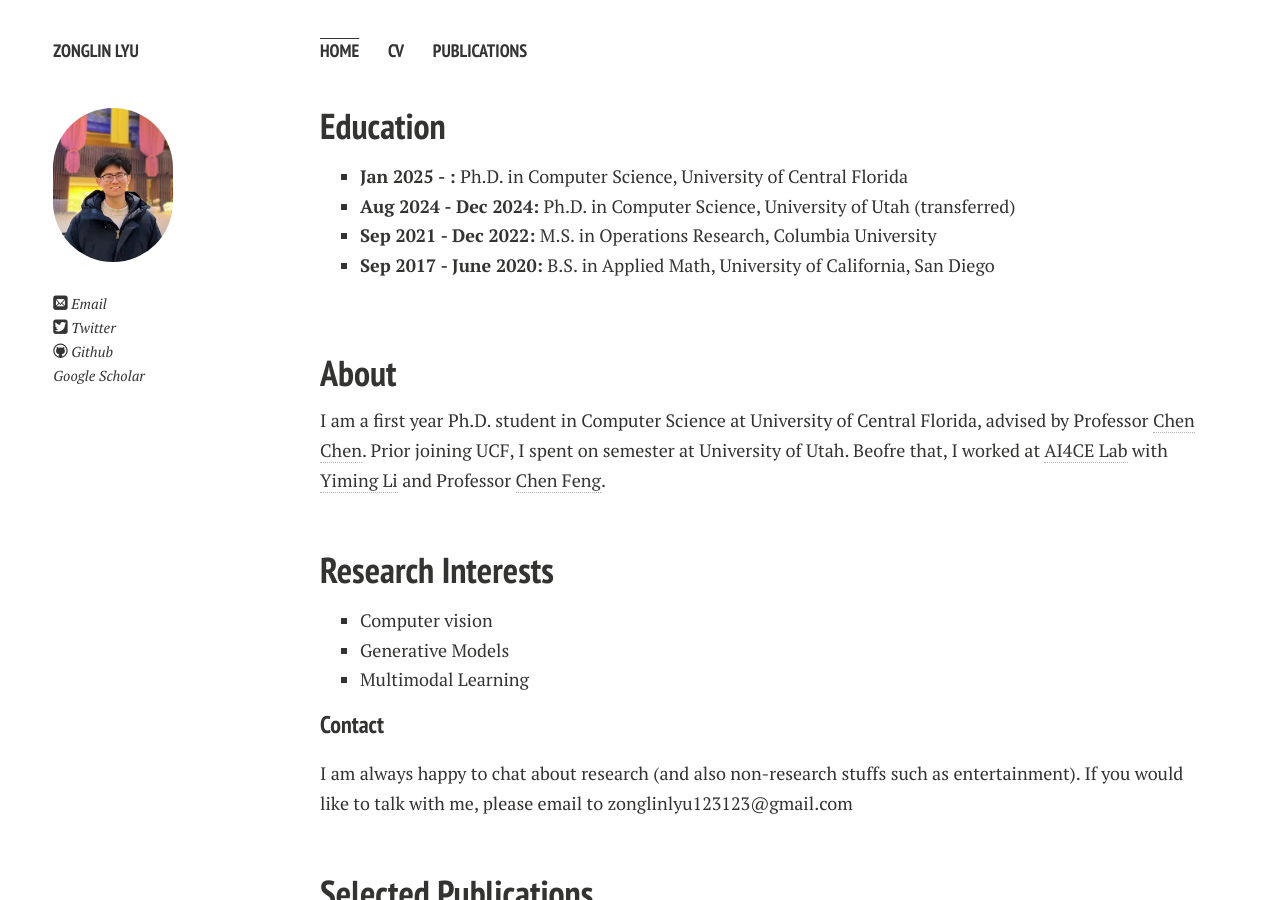
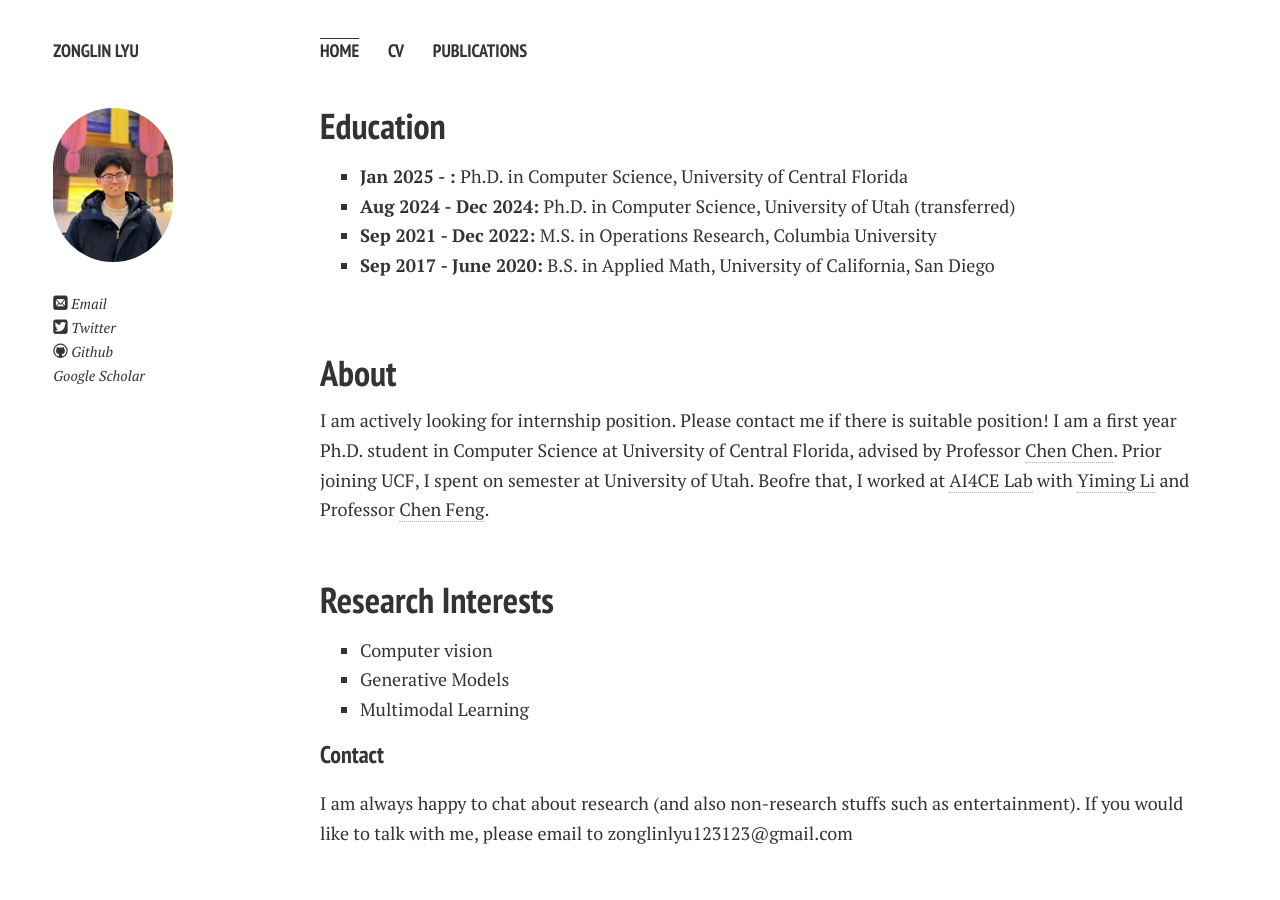
Before and after one commit to ZonglinL/ZonglinL.github.io, a Jekyll site: the page built from index.md, in a window 1280 px wide and 900 px high. Built offline with Jekyll 4.4.1, drawn with Linux system fonts in a browser that asks for light colours; nearby versions of some CDN libraries; comment, search, counter and statistics services are not loaded; a style sheet for code colours, icons or effects is not loaded; our own code applies the rules of GitHub Pages for plain Markdown files.

Commit message:
Update index.md

```diff
--- a/index.md
+++ b/index.md
@@ -12,7 +12,7 @@ layout: page
 
 ## About
 
-I am a first year Ph.D. student in Computer Science at University of Central Florida, advised by Professor [Chen Chen](https://www.crcv.ucf.edu/chenchen/). Prior joining UCF, I spent on semester at University of Utah. Beofre that, I worked at [AI4CE Lab](https://ai4ce.github.io/) with [Yiming Li](https://yimingli-page.github.io/) and Professor [Chen Feng](https://scholar.google.com/citations?user=YeG8ZM0AAAAJ&hl=en).
+I am actively looking for internship position. Please contact me if there is suitable position! I am a first year Ph.D. student in Computer Science at University of Central Florida, advised by Professor [Chen Chen](https://www.crcv.ucf.edu/chenchen/). Prior joining UCF, I spent on semester at University of Utah. Beofre that, I worked at [AI4CE Lab](https://ai4ce.github.io/) with [Yiming Li](https://yimingli-page.github.io/) and Professor [Chen Feng](https://scholar.google.com/citations?user=YeG8ZM0AAAAJ&hl=en).
 
 <br>
 
```
